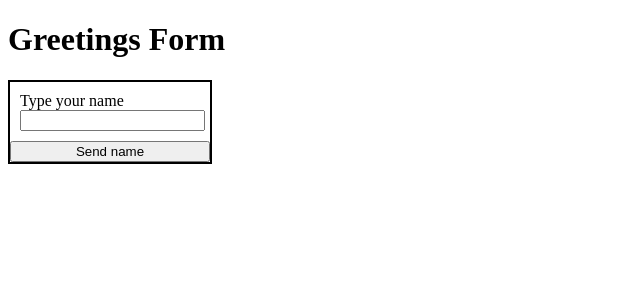
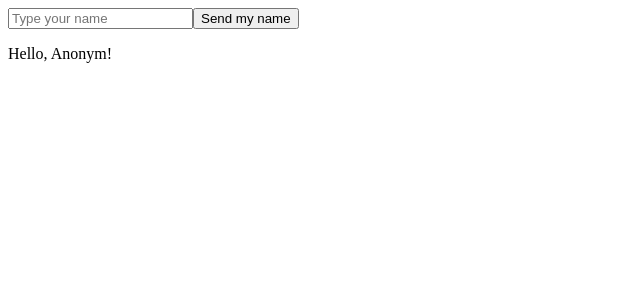
Before and after one commit to NazariiPLP/cra-first-project, a React (Create React App) app: page / in a window 1280 px wide. Shown: the top 300 px of the page, without its empty margins (0-640 px from the left). Built offline with nearby package versions, Linux system fonts and the light colour scheme.

Commit message:
ParentForm practice task

```diff
--- a/src/components/App.js
+++ b/src/components/App.js
@@ -1,10 +1,12 @@
 import React from "react";
 import SignInForm from "./SingInForm/SignInForm";
 import GreetingsForm from "./GreetingsForm/GreetingsForm";
+import HelloForm from "./HelloForm/HelloForm";
+import HelloParent from "./HelloForm/HelloParent";
 
 function App() {
     return (
-        <GreetingsForm />
+        <HelloParent />
     )
 }
 
--- /dev/null
+++ b/src/components/HelloForm/HelloForm.js
@@ -0,0 +1,40 @@
+import React from "react";
+
+// компонент представляє собою дочірній компонент з формою, в якому і буде запитуватись ім'я користувача
+
+class HelloForm extends React.Component {
+    constructor(props) {
+        super(props);
+
+        this.state = {
+            name: ''
+        }
+    }
+
+    submitHandler = (event) => {
+        event.preventDefault();
+
+        const {props: {sendUsernameToParent}, state: {name}} = this;
+
+        sendUsernameToParent(name);
+    }
+
+    changeHandler = ({ target: {value}}) => {
+        this.setState ({
+            name: value
+        })
+    }
+
+    render() {
+        const { name } = this.state;
+
+        return (
+            <form onSubmit={this.submitHandler}>
+                <input type="text" placeholder="Type your name" value={name} onChange={this.changeHandler}/>
+                <button type="submit">Send my name</button>
+            </form>
+        )
+    }
+}
+
+export default HelloForm;
--- /dev/null
+++ b/src/components/HelloForm/HelloParent.js
@@ -0,0 +1,47 @@
+/*
+
+Задача (*)
+
+Форма, яка вітається повинна бути всередині батьківської форми.
+В батьківській формі зберігається ім'я користувача у стейті.
+
+Тобто, форма у якій запитується ім'я користувача - дочірня форма.
+Форма, у якій відображається вітання ім'яя користувача - батьківська форма.
+Дитина повинна передати батьку name юзера, щоб він зміг з ним привітатися.
+
+
+*/
+
+import React from "react";
+import HelloForm from "./HelloForm";
+
+// батьківський компонент, який містиьт ім'я користувача
+
+class HelloParent extends React.Component {
+    constructor(props) {
+        super(props);
+
+        this.state = {
+            name: 'Anonym'
+        }
+    }
+
+    getStateFromChild = (username) => {
+        this.setState({
+            name: username
+        })
+    }
+
+    render() {
+        const { name } = this.state;
+
+        return (
+            <>
+                <HelloForm sendUsernameToParent={this.getStateFromChild} />
+                <p>Hello, {name}!</p>
+            </>
+        )
+    }
+}
+
+export default HelloParent;
```
